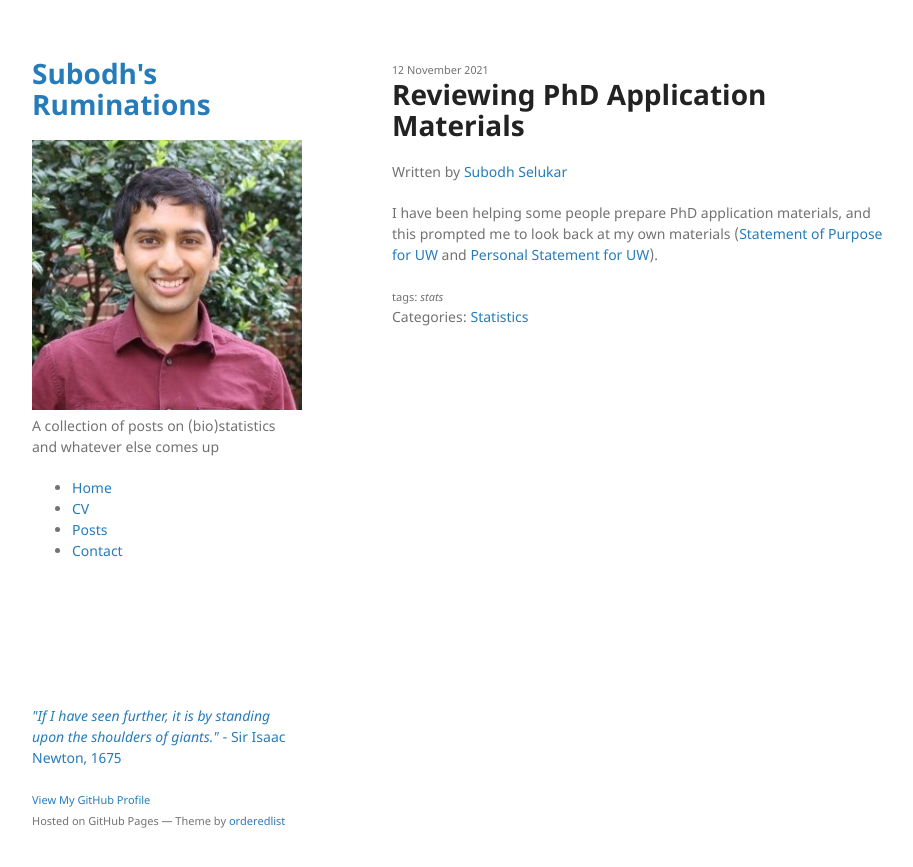
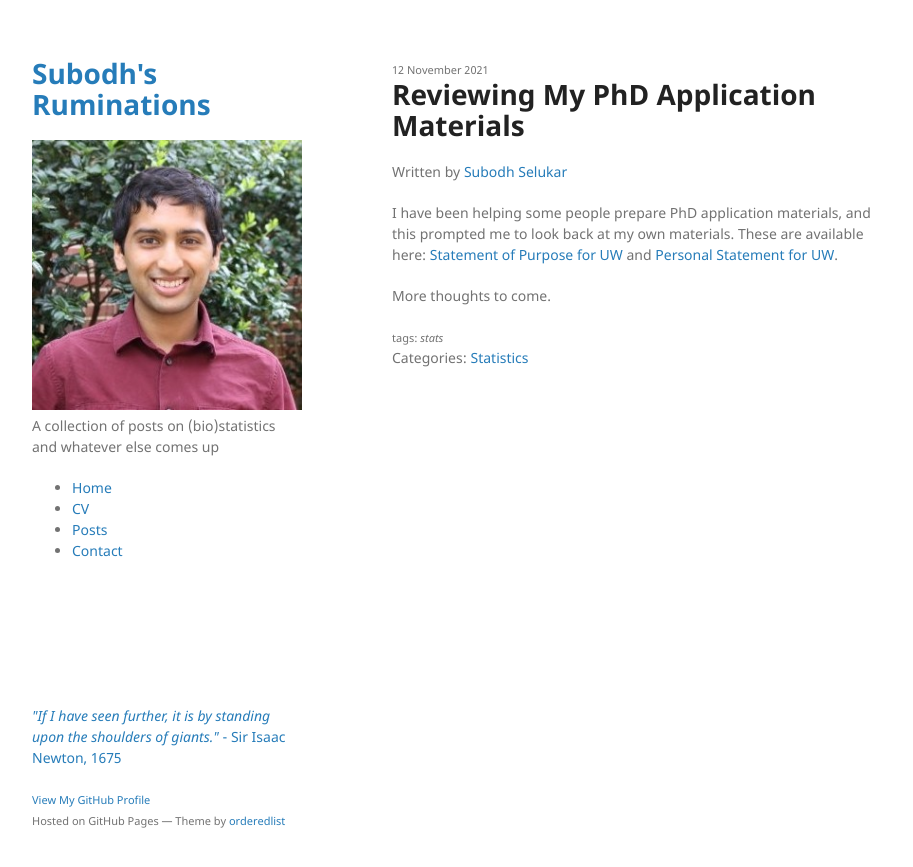
Before and after one commit to srselukar/srselukar.github.io, a Jekyll site: the page built from _posts/2021-11-12-reflecting-on-gradschool-applications.md, in a window 1280 px wide. Shown: the top 867 px of the page, without its empty margins (178-1091 px from the left). Built offline with Jekyll 4.4.1, drawn with Linux system fonts in a browser that asks for light colours.

Commit message:
Update 2021-11-12-reflecting-on-gradschool-applications.md

```diff
--- a/_posts/2021-11-12-reflecting-on-gradschool-applications.md
+++ b/_posts/2021-11-12-reflecting-on-gradschool-applications.md
@@ -1,10 +1,12 @@
 ---
 layout: post
-title: "Reviewing PhD Application Materials"
+title: "Reviewing My PhD Application Materials"
 author: subodh
 date: 2021-11-12
 tags: stats
 categories: Statistics
 ---
 
-I have been helping some people prepare PhD application materials, and this prompted me to look back at my own materials ([Statement of Purpose for UW](/assets/selukar_UW_Purpose.pdf) and [Personal Statement for UW](/assets/selukar_UW_Personal.pdf)).
+I have been helping some people prepare PhD application materials, and this prompted me to look back at my own materials. These are available here: [Statement of Purpose for UW](/assets/selukar_UW_Purpose.pdf) and [Personal Statement for UW](/assets/selukar_UW_Personal.pdf).
+
+More thoughts to come.
```
